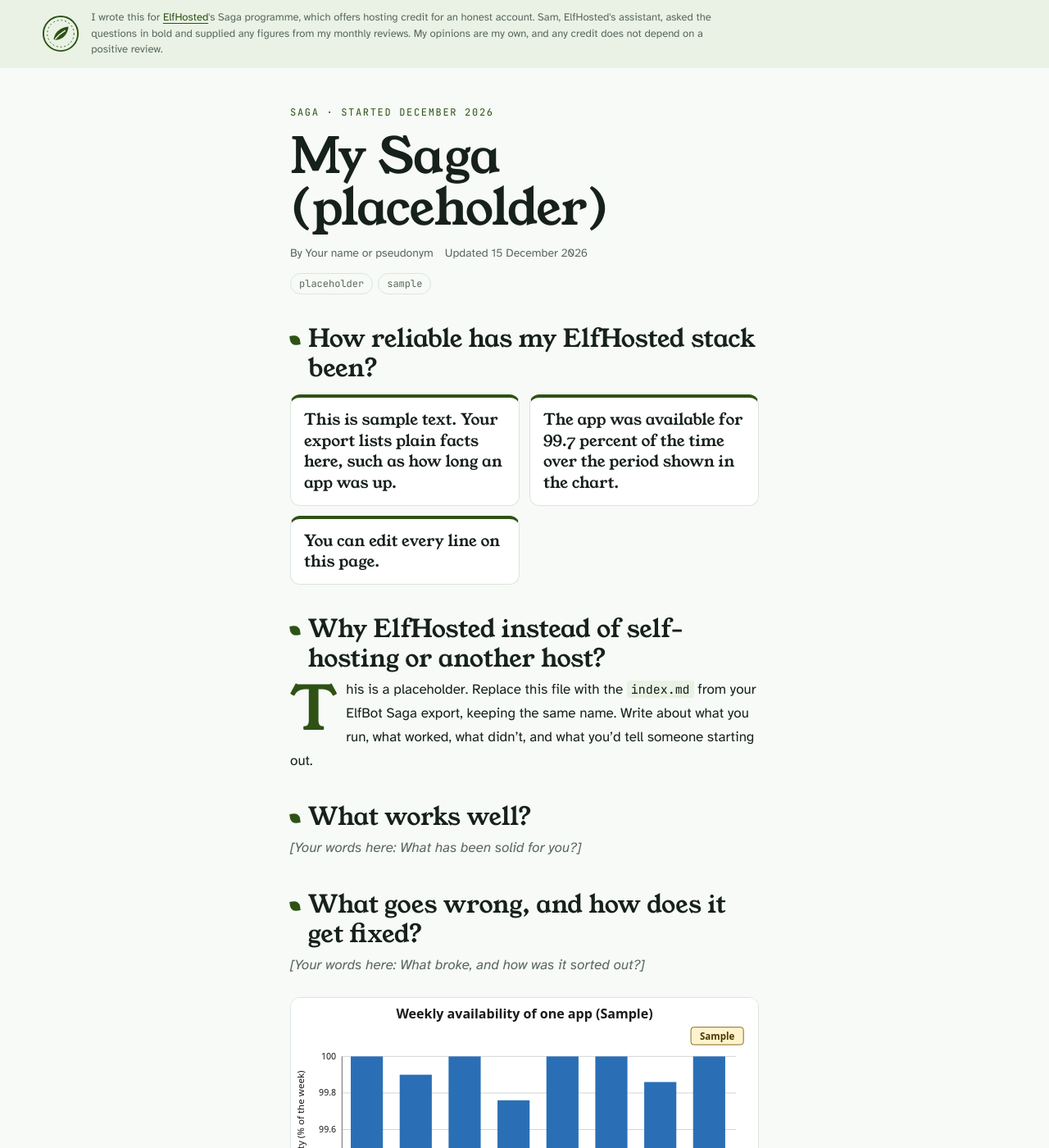
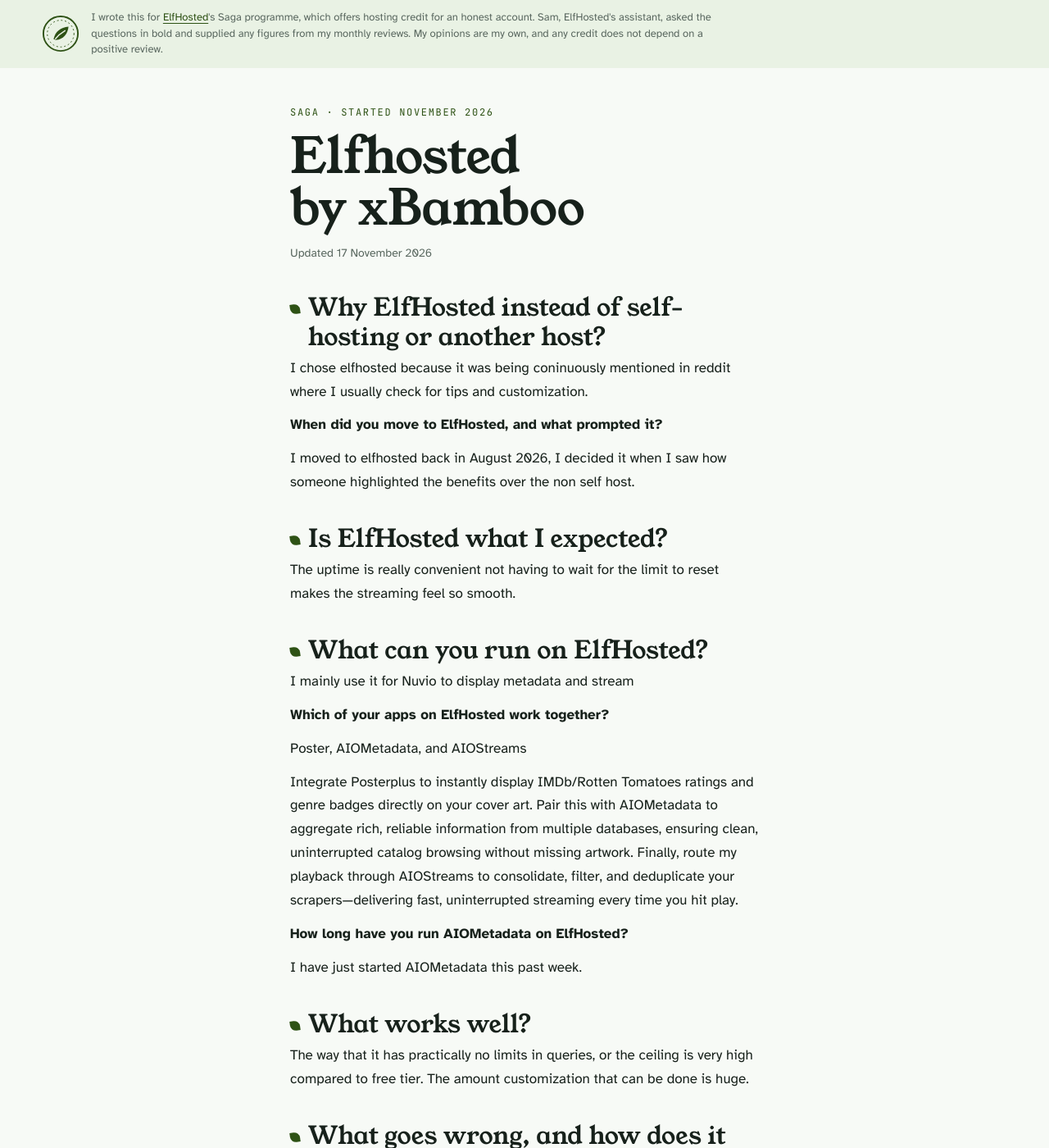
Before and after one commit to xBammboo/Saga, a Jekyll site: the page built from index.md, in a window 1280 px wide and 1400 px high. Shown: the whole window at 82% size. Built offline with Jekyll 4.4.1, drawn with Linux system fonts in a browser that asks for light colours; some of the changed text lies outside the part shown.

Commit message:
Add files via upload

```diff
--- a/index.md
+++ b/index.md
@@ -1,35 +1,67 @@
 ---
 layout: saga
-title: "My Saga (placeholder)"
-# The template's own page: kept out of search engines and the sitemap until
-# your Saga's index.md replaces this file.
-placeholder: true
-sitemap: false
+image: /og.png
+saga_kit: 1
+title: "Elfhosted by xBamboo"
+description: "I chose elfhosted because it was being coninuously mentioned in reddit where I usually check for tips and customization."
+started: "2026-11-17"
+updated: "2026-11-17"
+disclosure_mode: infrastructure
+saga_id: "SAGA-2PD4ZJTN"
+style: "long-read"
+palette: "forest"
 ---
-
-## How reliable has my ElfHosted stack been? {#by-the-numbers}
-
-- This is sample text. Your export lists plain facts here, such as how long an app was up.
-- The app was available for 99.7 percent of the time over the period shown in the chart.
-- You can edit every line on this page.
 
 ## Why ElfHosted instead of self-hosting or another host?
 
-This is a placeholder. Replace this file with the `index.md` from your ElfBot Saga export, keeping the same name. Write about what you run, what worked, what didn't, and what you'd tell someone starting out.
+I chose elfhosted because it was being coninuously mentioned in reddit where I usually check for tips and customization.
+
+**When did you move to ElfHosted, and what prompted it?**
+
+I moved to elfhosted back in August 2026, I decided it when I saw how someone highlighted the benefits over the non self host.
+
+## Is ElfHosted what I expected?
+
+The uptime is really convenient not having to wait for the limit to reset makes the streaming feel so smooth.
+
+## What can you run on ElfHosted?
+
+I mainly use it for Nuvio to display metadata and stream
+
+**Which of your apps on ElfHosted work together?**
+
+Poster, AIOMetadata, and AIOStreams
+
+Integrate Posterplus to instantly display IMDb/Rotten Tomatoes ratings and genre badges directly on your cover art. Pair this with AIOMetadata to aggregate rich, reliable information from multiple databases, ensuring clean, uninterrupted catalog browsing without missing artwork. Finally, route my playback through AIOStreams to consolidate, filter, and deduplicate your scrapers—delivering fast, uninterrupted streaming every time you hit play.
+
+**How long have you run AIOMetadata on ElfHosted?**
+
+I have just started AIOMetadata this past week.
 
 ## What works well?
 
-_[Your words here: What has been solid for you?]_
+The way that it has practically no limits in queries, or the ceiling is very high compared to free tier. The amount customization that can be done is huge.
 
 ## What goes wrong, and how does it get fixed?
 
-_[Your words here: What broke, and how was it sorted out?]_
+Nothing has gone wrong so far.
 
-![Sample chart: weekly availability of an app over eight weeks, between 99.2 and 100 percent](assets/sample-availability.svg)
+## Has it changed my free time or family life?
 
-_Sample chart with made-up numbers. Your export carries a chart built from your own health checks._
+Yes, now we have a high quality movie time without the hassle of searching the web and waiting for the download to be finished before we can watch.
 
-## What I asked Sam about
+## How useful is Sam, ElfHosted's AI assistant?
 
-- Sample question one
-- Sample question two
+I have used Sam in multiple scenarios like getting my env variables, adding variables, creating backup, getting my AIOStream unique id. And many more.
+
+## What is ElfHosted support like?
+
+When I needee support or assistance from elfhosted team, they are quick to respond and they also explained what happened making sure that it is clear to me (the customer)
+
+**How long until the first reply from the ElfHosted team?**
+
+Only took them just a few minutes.
+
+## Is ElfHosted worth the money?
+
+It is worth it, saving me the hassle and headache of setting up my server to selfhost this services. The bundle services are pretty much what we need.
```
